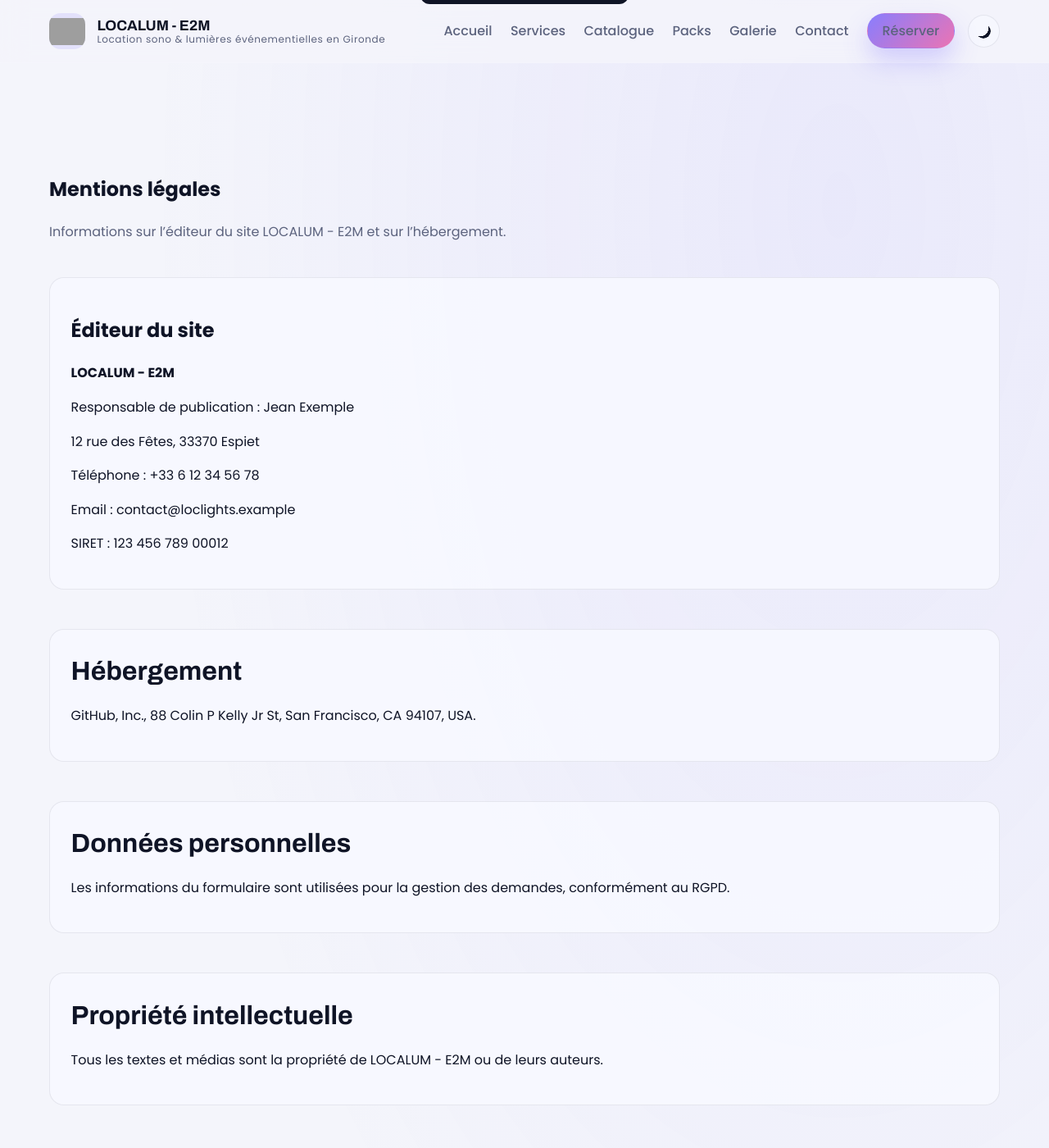
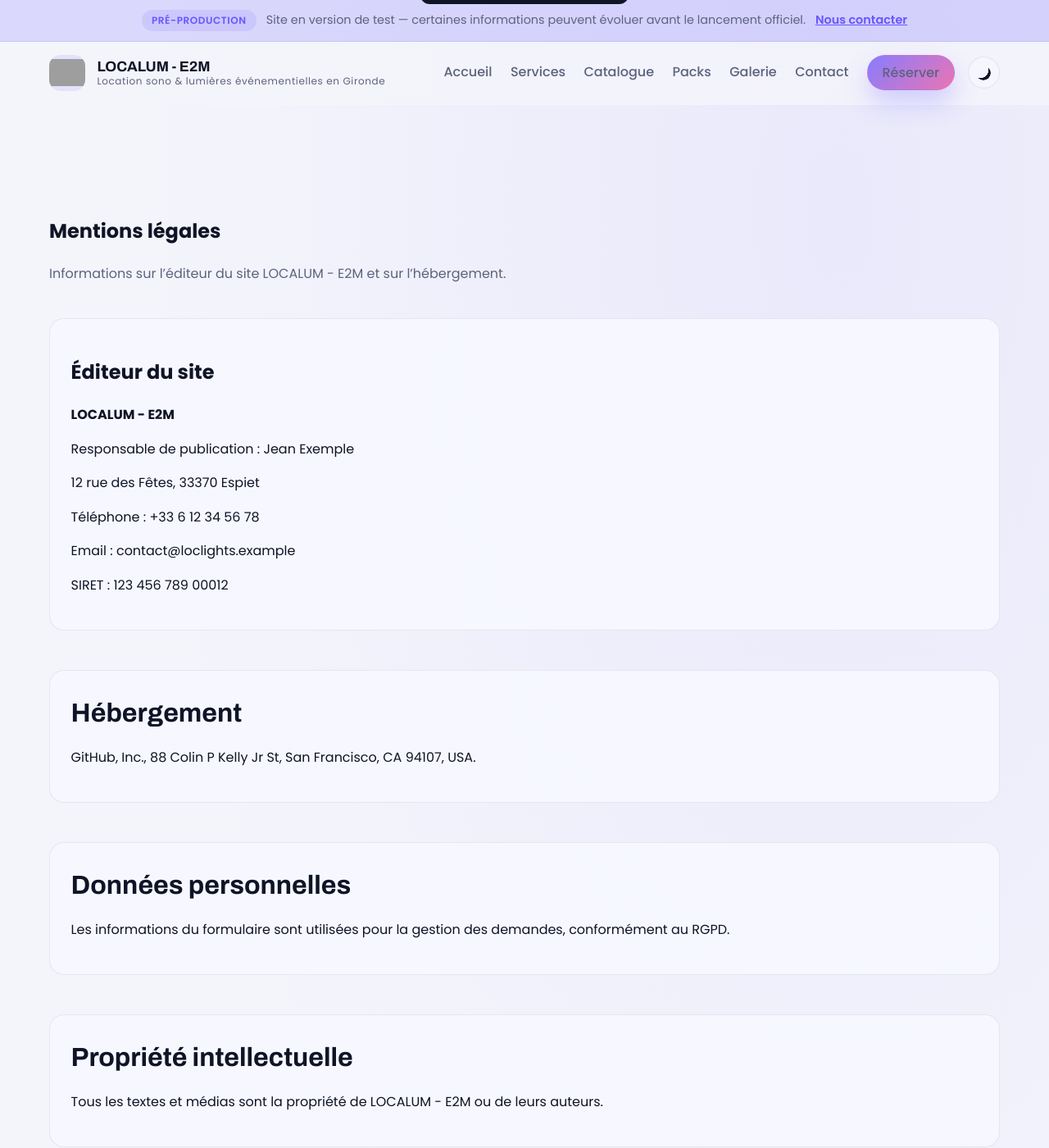
Before and after one commit to Marssouss/Marssouss.github.io, a Jekyll site: the page built from mentions-legales.md, in a window 1280 px wide and 1400 px high. Shown: the whole window at 82% size. Built offline with Jekyll 4.4.1, drawn with Linux system fonts in a browser that asks for light colours; grey boxes are pictures that could not be loaded.

Commit message:
banner test

```diff
--- a/_config.yml
+++ b/_config.yml
@@ -6,6 +6,13 @@ logo_path: "/assets/logo.png"
 description: "Location de jeux de lumière, sonorisation et packs DJ – installation possible – gironde et alentours."
 url: ""
 baseurl: ""
+
+status_banner:
+  enabled: true
+  text: "Site en version de test — certaines informations peuvent évoluer avant le lancement officiel."
+  link:
+    label: "Nous contacter"
+    url: "mailto:contact@loclights.example"
 
 navigation:
   - label: "Accueil"
--- /dev/null
+++ b/_includes/status-banner.html
@@ -0,0 +1,20 @@
+{% assign banner = site.status_banner %}
+{% if banner.enabled %}
+  {% assign banner_link = banner.link %}
+  <div class="status-banner" role="status" aria-live="polite">
+    <div class="container status-banner__inner">
+      <span class="status-banner__pill">Pré-production</span>
+      <span class="status-banner__message">{{ banner.text }}</span>
+      {% if banner_link and banner_link.url and banner_link.label %}
+        {% if banner_link.url contains '://' or banner_link.url contains 'mailto:' %}
+          {% assign banner_href = banner_link.url %}
+        {% else %}
+          {% assign banner_href = banner_link.url | relative_url %}
+        {% endif %}
+        <a class="status-banner__link" href="{{ banner_href }}">
+          {{ banner_link.label }}
+        </a>
+      {% endif %}
+    </div>
+  </div>
+{% endif %}
--- a/_layouts/default.html
+++ b/_layouts/default.html
@@ -7,6 +7,7 @@
   <body>
     <a class="skip-link" href="#content">Passer au contenu principal</a>
     <div class="page-shell">
+      {% include status-banner.html %}
       {% include header.html %}
       <main id="content" class="page-content">
         {{ content }}
--- a/assets/styles.css
+++ b/assets/styles.css
@@ -153,6 +153,50 @@ a:focus {
   background: var(--color-bg);
   background: color-mix(in srgb, var(--color-bg) 82%, transparent);
   border-bottom: 1px solid rgba(255, 255, 255, 0.05);
+}
+
+.status-banner {
+  background: color-mix(in srgb, var(--color-accent) 18%, transparent);
+  color: var(--color-text);
+  border-bottom: 1px solid var(--color-border);
+  padding: 0.75rem 0;
+  font-size: 0.9rem;
+}
+
+.status-banner__inner {
+  display: flex;
+  align-items: center;
+  justify-content: center;
+  gap: 0.75rem;
+  flex-wrap: wrap;
+}
+
+.status-banner__pill {
+  display: inline-flex;
+  align-items: center;
+  gap: 0.3rem;
+  padding: 0.2rem 0.75rem;
+  border-radius: 999px;
+  background: var(--color-accent-soft);
+  color: var(--color-accent);
+  font-weight: 600;
+  font-size: 0.75rem;
+  letter-spacing: 0.05em;
+  text-transform: uppercase;
+}
+
+.status-banner__message {
+  color: var(--color-muted);
+}
+
+.status-banner__link {
+  font-weight: 600;
+  color: var(--color-accent);
+  text-decoration: underline;
+}
+
+.status-banner__link:hover {
+  color: var(--color-text);
 }
 
 .nav-container {
```
